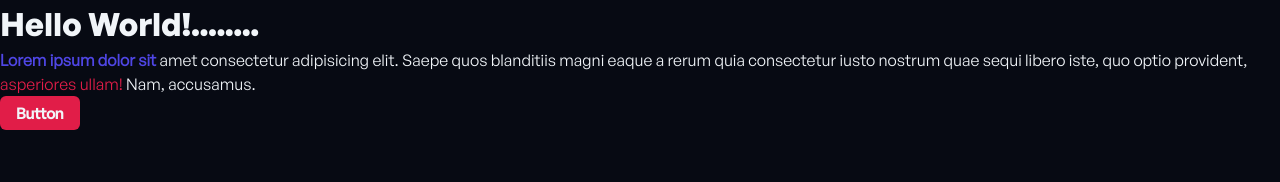
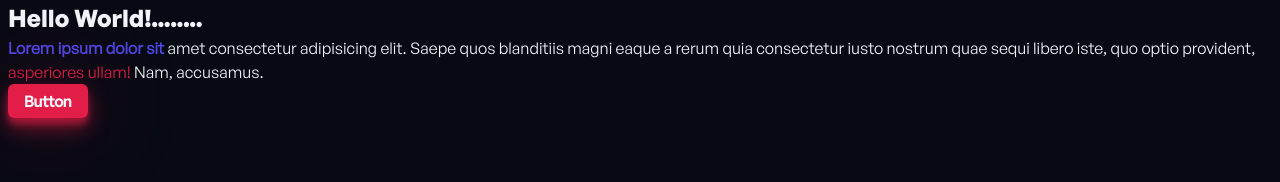
Before and after one commit to mjollnir03/Personal-Website, a website built with Vite: page main-directory/index.html in a window 1280 px wide. Built offline with nearby package versions, Linux system fonts and the light colour scheme.

Commit message:
Have added the Media Queries Will continue to work on .section{}

```diff
--- a/main-directory/index.html
+++ b/main-directory/index.html
@@ -7,6 +7,7 @@
     <title>Dev Server</title>
   </head>
   <body>
+    <article class="container">
       <h1> Hello World!........</h1>
       <p> <strong> Lorem ipsum dolor sit </strong>amet consectetur
         adipisicing elit. Saepe quos blanditiis
@@ -14,6 +15,8 @@
         sequi libero iste, quo optio provident, <a > asperiores ullam! </a>
         Nam, accusamus.</p>
       <button class="btn">Button</button>
+    </article>
+
     <script type="module" src="./src/main.js"></script>
   </body>
 </html>
--- a/main-directory/styles/utils.css
+++ b/main-directory/styles/utils.css
@@ -1,4 +1,25 @@
 /*UTILITY CLASSES*/
+
+/* MEDIA QUERIES */
+/*
+/* xs */
+/* @media (min-width: 475px) {} */
+
+/* sm */
+/* @media (min-width: 645px) {} */
+
+/* md */
+/* @media (min-width: 768px) {} */
+
+/* lg */
+/* @media (min-width: 1024px) {} */
+
+/* xl */
+/* @media (min-width: 1280px) {} */
+
+/* xxl */
+/* @media (min-width: 1536px) {} */
+
 
 .btn {
     display: inline-block;
@@ -9,4 +30,65 @@
     color: var(--color-light);
     padding: 0.5em 1em;
     border-radius: 6px;
+    box-shadow: 0 10px 20px rgba(225, 29, 72, 0.5),
+    0 6px 6px rgba(225, 29, 72, 0.5), 0 0 100px -10px var(--color-rose);
+    transition: transform 0.3s, box-shadow 0.3s;
 }
+
+.btn:hover {
+    transform: translateY(-3px);
+    box-shadow: 0 14px 28px rgba(225, 29, 72, 0.25),
+    0 10px 10px rgba(225, 29, 72, 0.22), 0 0 120px -10px var(--color-rose);
+}
+
+.container {
+    width: 100%;
+    margin-left: auto;
+    margin-right: auto;
+    padding-left: 0.5rem;
+    padding-right: 0.5rem;
+}
+
+/* mobile first architecture */
+
+/* xs */
+@media (min-width: 475px) {
+    .container {
+        max-width: 475px;
+    }
+}
+
+/* sm */
+@media (min-width: 645px) {
+    .container {
+        max-width: 645px;
+    }
+}
+
+/* md */
+@media (min-width: 768px) {
+    .container {
+        max-width: 768px;
+    }
+}
+
+/* lg */
+@media (min-width: 1024px) {
+    .container {
+        max-width: 1024px;
+    }
+}
+
+/* xl */
+@media (min-width: 1280px) {
+        .container {
+        max-width: 1280px;
+    }
+}
+
+/* xxl */
+@media (min-width: 1536px) {
+        .container {
+        max-width: 1536px;
+    }
+}
```
Also changed, not shown: main-directory/styles/style.css (+8 -0 lines). Lines whose indentation alone changed are shown as unchanged.
